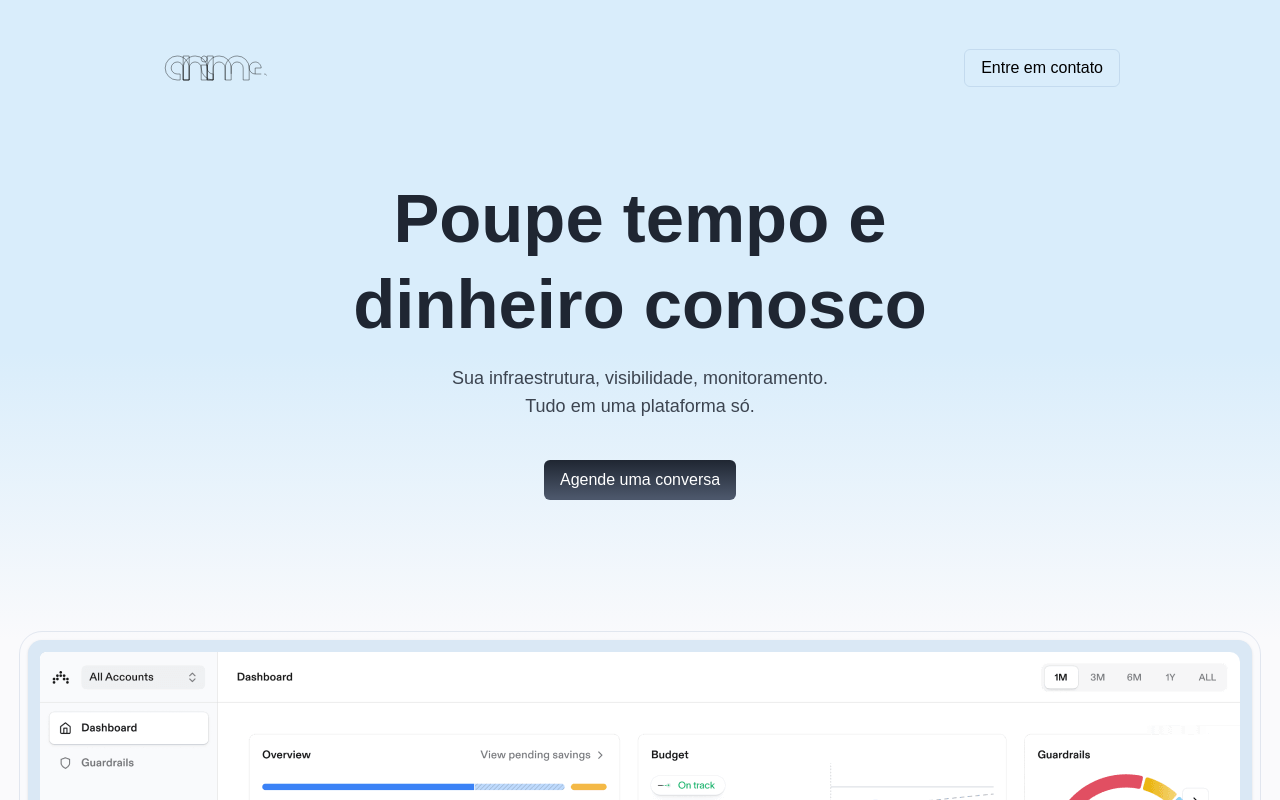
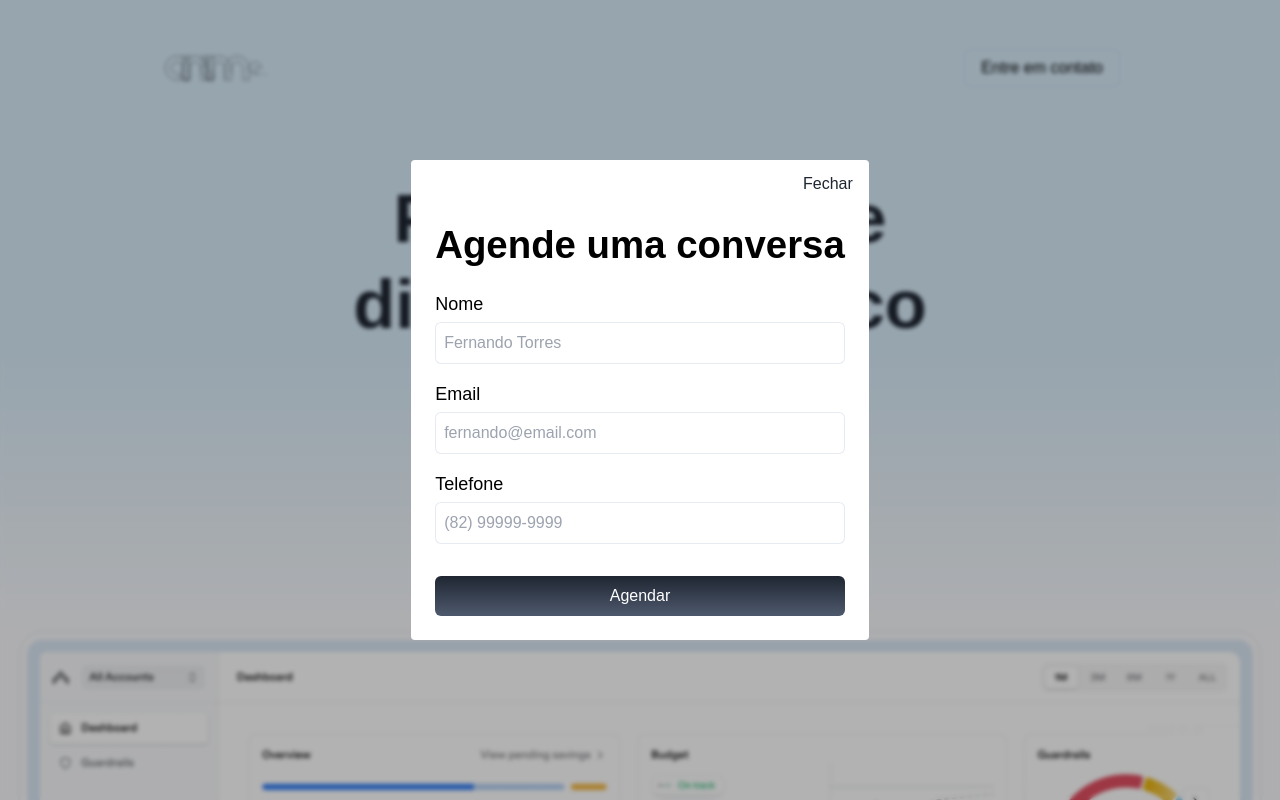
Before and after one commit to gepetojj/pweb-cloud, a plain HTML site: page index.html in a window 1280 px wide. Both pictures are taken after a click on the button "Entre em contato". Shown: the top 800 px of the page. Drawn offline with nearby package versions, Linux system fonts and the light colour scheme; a web font is replaced by a local one.

Commit message:
adiciona formulário de contato

```diff
--- a/index.html
+++ b/index.html
@@ -8,6 +8,52 @@
 		<link rel="stylesheet" href="./static/index.css" />
 	</head>
 	<body class="bg-[#FAFAFC]">
+		<dialog id="modal" class="rounded">
+			<header class="flex justify-end items-center px-2 py-1">
+				<button
+					type="button"
+					class="p-2 text-[#1F2632] duration-200 hover:bg-[#0e3f7e1a] rounded-[6px] meeting-close">
+					Fechar
+				</button>
+			</header>
+			<form class="flex flex-col gap-4 p-6 pt-2 bg-white rounded-[12px]" onsubmit="onModalSubmit(event)">
+				<h2 class="text-center font-bold text-[2.4rem]">Agende uma conversa</h2>
+				<div class="flex flex-col gap-1">
+					<label for="name" class="font-medium text-lg">Nome</label>
+					<input
+						type="text"
+						id="name"
+						name="name"
+						class="p-2 border border-[#0e3f7e1a] rounded-[6px]"
+						placeholder="Fernando Torres" />
+				</div>
+				<div class="flex flex-col gap-1">
+					<label for="email" class="font-medium text-lg">Email</label>
+					<input
+						type="email"
+						id="email"
+						name="email"
+						class="p-2 border border-[#0e3f7e1a] rounded-[6px]"
+						placeholder="fernando@email.com" />
+				</div>
+				<div class="flex flex-col gap-1">
+					<label for="phone" class="font-medium text-lg">Telefone</label>
+					<input
+						type="text"
+						id="phone"
+						name="phone"
+						class="p-2 border border-[#0e3f7e1a] rounded-[6px]"
+						placeholder="(82) 99999-9999" />
+				</div>
+				<span id="form-status" class="font-medium text-md"></span>
+				<button
+					type="submit"
+					class="px-4 py-2 text-white bg-gradient-to-t from-[#4c576b] from-5% to-[#1F2632] rounded-[6px] meeting">
+					Agendar
+				</button>
+			</form>
+		</dialog>
+
 		<main
 			class="flex flex-col gap-10 w-full md:h-[80svh] bg-gradient-to-b from-[#D9EDFB] from-55% to-[#FAFAFC] mb-12 md:mb-0">
 			<header class="flex justify-between items-center w-full px-10 lg:px-[10rem] py-5 lg:py-[3rem]">
@@ -43,7 +89,7 @@
 
 				<button
 					type="button"
-					class="px-4 py-1.5 border border-[#0e3f7e1a] rounded-[6px] duration-200 hover:bg-[#0e3f7e1a]">
+					class="px-4 py-1.5 border border-[#0e3f7e1a] rounded-[6px] duration-200 hover:bg-[#0e3f7e1a] meeting">
 					Entre em contato
 				</button>
 			</header>
@@ -60,7 +106,7 @@
 				<button
 					id="title-button"
 					type="button"
-					class="px-4 py-2 text-white bg-gradient-to-t from-[#4c576b] from-5% to-[#1F2632] rounded-[6px]">
+					class="px-4 py-2 text-white bg-gradient-to-t from-[#4c576b] from-5% to-[#1F2632] rounded-[6px] meeting">
 					Agende uma conversa
 				</button>
 			</section>
@@ -98,7 +144,9 @@
 				<h2 class="font-bold text-[2.4rem]">Começe a economizar no primeiro minuto</h2>
 				<h3 class="text-lg text-[#9BA4B3]">Marque uma chamada com um de nossos especialistas</h3>
 			</div>
-			<button type="button" class="px-4 py-2 text-black bg-[#d2ff00] rounded-[6px] trackable-button relative">
+			<button
+				type="button"
+				class="px-4 py-2 text-black bg-[#d2ff00] rounded-[6px] trackable-button relative meeting">
 				Agende uma conversa
 			</button>
 		</section>
--- a/static/index.css
+++ b/static/index.css
@@ -62,3 +62,8 @@ button {
 	background: #f5f5f5;
 	border-radius: 100%;
 }
+
+#modal::backdrop {
+	background: rgba(0, 0, 0, 0.3);
+	backdrop-filter: blur(2px);
+}
--- a/static/index.js
+++ b/static/index.js
@@ -38,3 +38,53 @@ anime({
 	direction: "alternate",
 	loop: true,
 });
+
+const buttons = document.querySelectorAll(".meeting");
+const closeButton = document.querySelectorAll(".meeting-close");
+const modal = document.getElementById("modal");
+
+buttons.forEach((button) => {
+	button.addEventListener("click", () => {
+		modal.showModal();
+	});
+});
+closeButton.forEach((button) => {
+	button.addEventListener("click", () => {
+		modal.close();
+	});
+});
+
+function onModalSubmit(event) {
+	event.preventDefault();
+
+	const name = event.target[0].value;
+	const email = event.target[1].value;
+	const phone = event.target[2].value;
+	const status = document.getElementById("form-status");
+
+	if (!name || !email || !phone) {
+		status.textContent = "Preencha todos os campos.";
+		status.style.color = "red";
+		return;
+	}
+
+	if (!email.includes("@")) {
+		status.textContent = "Email inválido.";
+		status.style.color = "red";
+		return;
+	}
+
+	if (phone.length !== 15) {
+		status.textContent = "Telefone inválido.";
+		status.style.color = "red";
+		return;
+	}
+
+	if (new RegExp("^[0-9]*$").test(phone.replace(/\D/g, "")) === false) {
+		status.textContent = "Telefone inválido.";
+		status.style.color = "red";
+		return;
+	}
+
+	status.textContent = "Entraremos em contato em breve.";
+}
```
